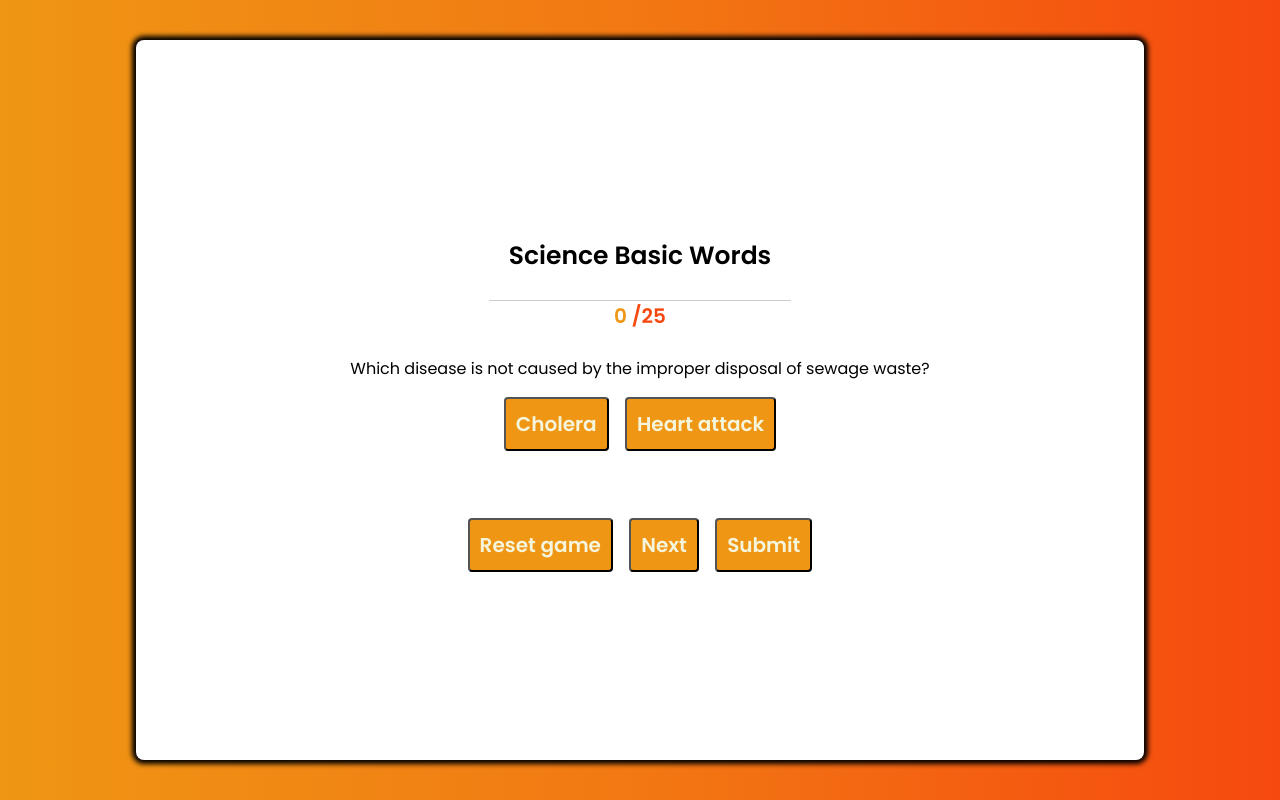
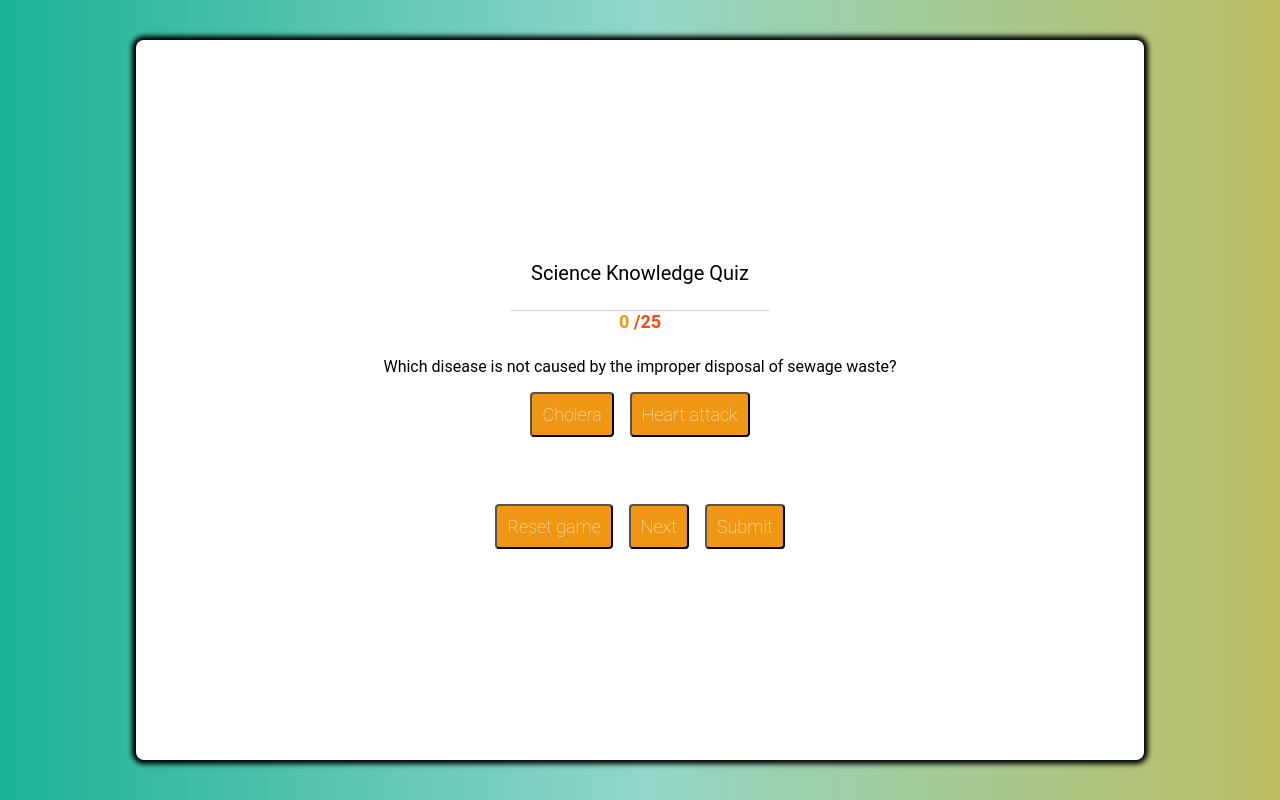
Before and after one commit to Jour4ney/guess-a-word-game, a plain HTML site: page index.html in a window 1280 px wide. Drawn offline with Linux system fonts and the light colour scheme.

```diff
--- a/assets/css/style.css
+++ b/assets/css/style.css
@@ -1,10 +1,12 @@
 /* google fonts from google fonts*/
-@import url("https://fonts.googleapis.com/css2?family=Poppins:wght@400;500;600&display=swap");
+@import url('https://fonts.googleapis.com/css2?family=Lato:wght@300&family=Oswald&family=Roboto+Slab&display=swap');
+
+/* most of the code used is from codingninjas.com*/
 * {
 margin: 0;
 padding: 0;
 box-sizing: border-box;
-font-family: "Poppins", sans-serif;
+font-family: "Roboto", sans-serif;
 }
 body {
     display: flex;
@@ -13,7 +15,7 @@ body {
     justify-content: center;
     height: 100vh;
     width: 100vw;
-    background: linear-gradient(to right,#ef9614,#f27813,#f6490f);
+    background: linear-gradient(to right,#1bb295,#91d6c8,#babc62);
     background-repeat: no-repeat;
 }
 /* styling for the container */
@@ -32,8 +34,8 @@ body {
 }
 .wrapper h1 {
     border-bottom: 1px solid #ccc;
-    font-size: 25px;
-    font-weight: 600;
+    font-size: 20px;
+    font-weight: 400;
     padding: 25px 20px;
 }
 .wrapper .content {
@@ -48,7 +50,7 @@ body {
 }
 /* styling for user score area*/
 .score {
-    font-size: 20px;
+    font-size: 18px;
     font-weight: bold;
 }
 #user-score{
@@ -71,8 +73,8 @@ body {
 }
 /* styling for controls*/
 .btn{
-    font-size: 20px;
-    font-weight: bold;
+    font-size: 18px;
+    font-weight: 200;
     box-shadow: o 6px 12px -2px rgba(#f27813,.15);
     background: #ef9614;
     border-radius: 4px;
--- a/index.html
+++ b/index.html
@@ -11,7 +11,7 @@
 <body>
     <!-- main container with user-score, question area and controls-->
   <div class="wrapper">
-  <h1> Science Basic Words</h1>
+  <h1> Science Knowledge Quiz</h1>
   <div class="score">
     <span id="user-score">0</span>
     <span id="total-score">/25</span>
```
Also changed, not shown: 1 other file.
